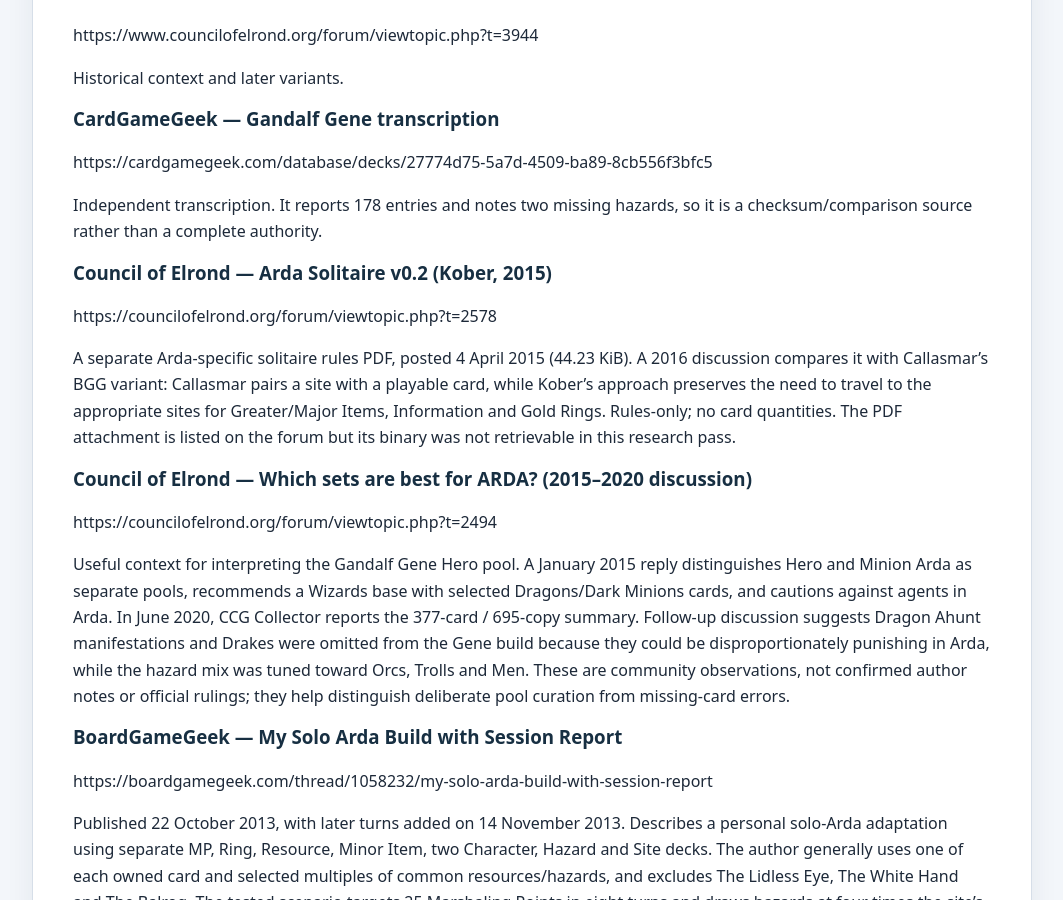
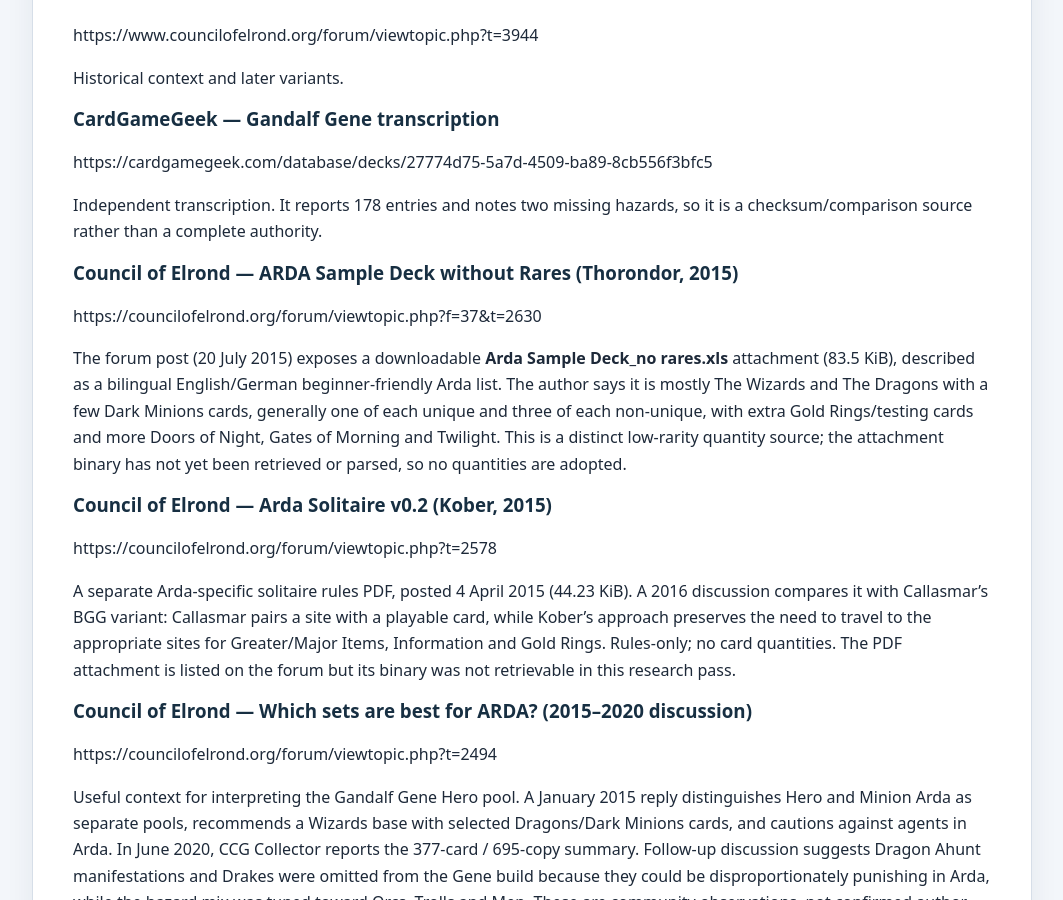
Before and after one commit to JamSpot/meccg-arda-master-database, a Jekyll site: the page built from docs/sources.md, in a window 1280 px wide and 900 px high, scrolled down 663 px. Shown: the whole window, without its empty margins (108-1171 px from the left). Built offline with Jekyll 4.4.1, drawn with Linux system fonts in a browser that asks for light colours; our own code applies the rules of GitHub Pages for plain Markdown files.

Commit message:
Register Thorondor no-rares Arda XLS

```diff
--- a/docs/sources.md
+++ b/docs/sources.md
@@ -17,6 +17,11 @@ https://cardgamegeek.com/database/decks/27774d75-5a7d-4509-ba89-8cb556f3bfc5
 
 Independent transcription. It reports 178 entries and notes two missing hazards, so it is a checksum/comparison source rather than a complete authority.
 
+
+### Council of Elrond — ARDA Sample Deck without Rares (Thorondor, 2015)
+https://councilofelrond.org/forum/viewtopic.php?f=37&t=2630
+
+The forum post (20 July 2015) exposes a downloadable **Arda Sample Deck_no rares.xls** attachment (83.5 KiB), described as a bilingual English/German beginner-friendly Arda list. The author says it is mostly The Wizards and The Dragons with a few Dark Minions cards, generally one of each unique and three of each non-unique, with extra Gold Rings/testing cards and more Doors of Night, Gates of Morning and Twilight. This is a distinct low-rarity quantity source; the attachment binary has not yet been retrieved or parsed, so no quantities are adopted.
 
 ### Council of Elrond — Arda Solitaire v0.2 (Kober, 2015)
 https://councilofelrond.org/forum/viewtopic.php?t=2578
```
